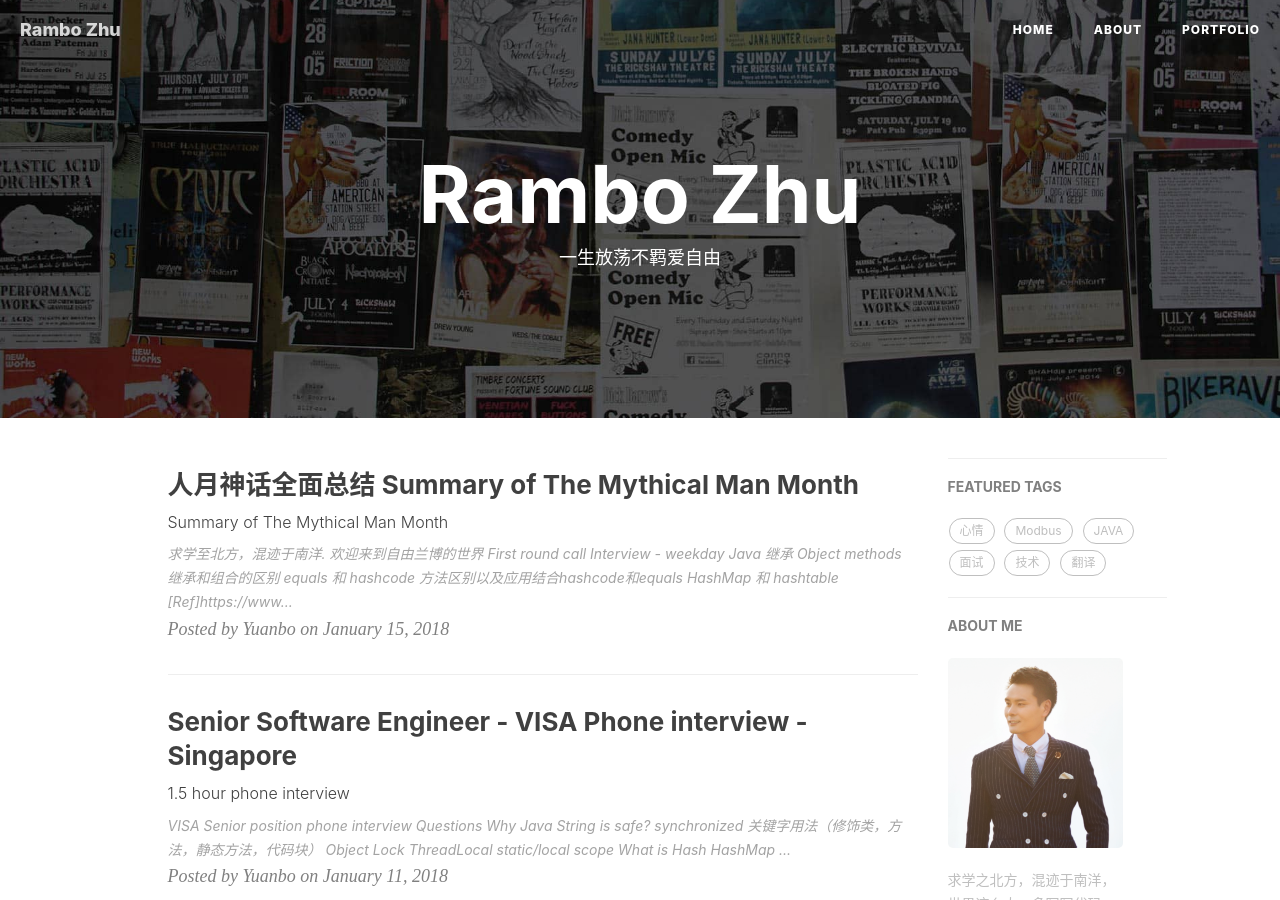
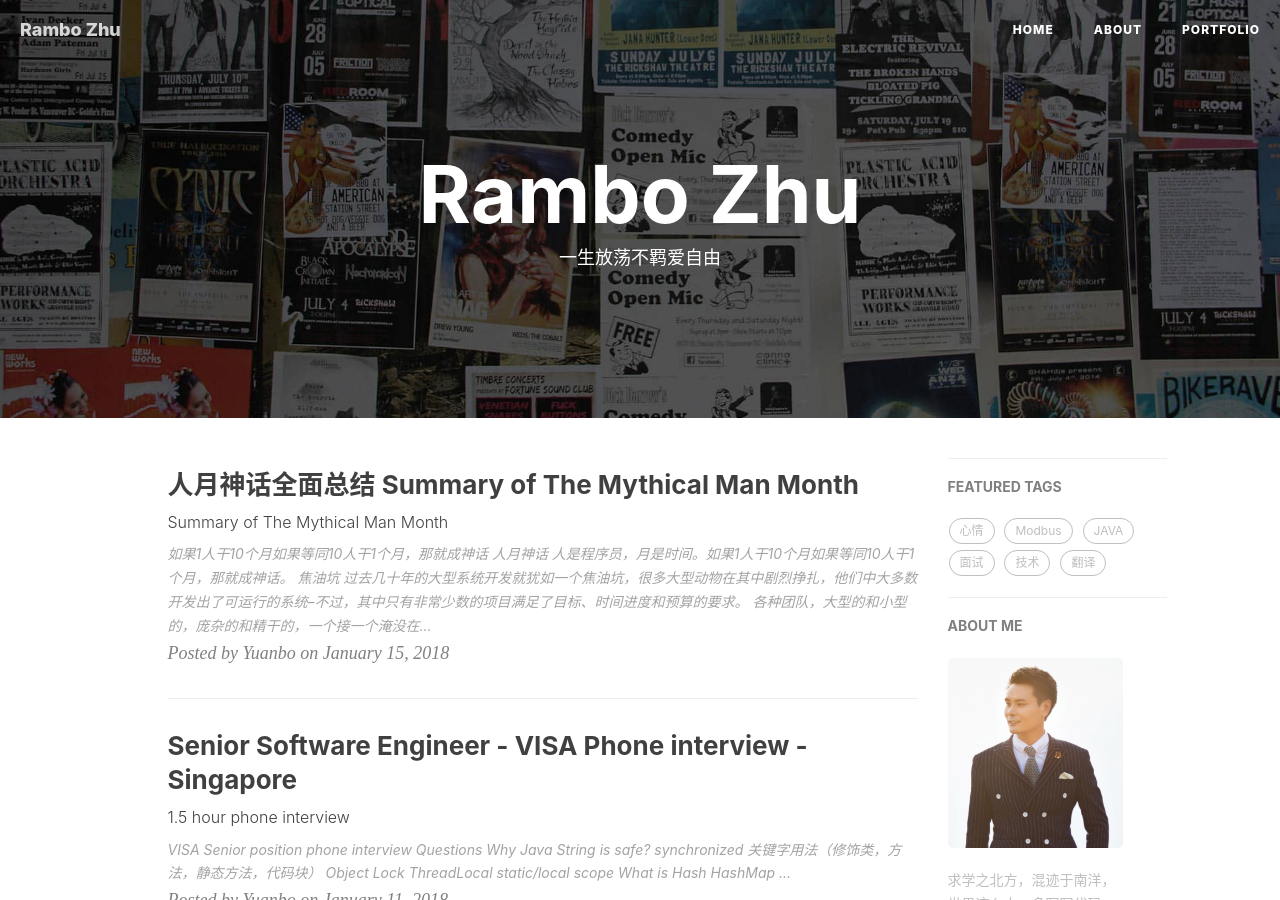
Before and after one commit to freerambo/freerambo.github.io, a Jekyll site: the page built from index.html, in a window 1280 px wide and 900 px high. Built offline with Jekyll 4.4.1, drawn with Linux system fonts in a browser that asks for light colours; nearby versions of some CDN libraries; the list of posts is cut into pages by our own code; comment, search, counter and statistics services are not loaded.

Commit message:
update summary of The Mythical Man Month

```diff
--- a/_posts/2018-01-15-Summary-of-The-Mythical-Man-Month.markdown
+++ b/_posts/2018-01-15-Summary-of-The-Mythical-Man-Month.markdown
@@ -8,27 +8,16 @@ header-img: "img/home-bg-o.jpg"
 catalog:    true
 
 tags:
-    - 面试
+    - 技术
+    - 管理
 ---
 
-> 求学至北方，混迹于南洋. 欢迎来到自由兰博的世界
+> 如果1人干10个月如果等同10人干1个月，那就成神话
 
-## First round
-
->call Interview - weekday
-
-1. Java 继承
-2. Object methods
-3. 继承和组合的区别
-4. equals 和 hashcode 方法区别以及应用结合hashcode和equals
-5. HashMap 和 hashtable  [Ref]<https://www.oschina.net/question/82993_75533>
-6. Test - mockito (verify 方法)
-
-收获： 纯技术面试，基础知识还可以，细节需加强
 
 ## 人月神话
 
-人是程序员，月是时间，，如果1人干10个月如果等同10人干1个月，那就成神话。
+人是程序员，月是时间。如果1人干10个月如果等同10人干1个月，那就成神话。
 
 
 ## 焦油坑
@@ -125,18 +114,18 @@ Mills建议大型项目的每一个部分由一个团队解决，但是该队伍
 
 为了满足目标，每个人都在局部优化自己的程序，很少会有人停下来，考虑一下对客户的整体影响。
 
-培养开发人员从系统整体出发、面向用户的态度是软件编程管理人员最重要的职能。
+培养开发人员`从系统整体出发、面向用户`的态度是软件编程管理人员最重要的职能。
 
 
 ## 提纲挈领
 
 如果要制造一台机器，哪些是关键的文档呢？
 
-目标：定义待满足的目标和需要，定义迫切需要的资源、约束和优先级。
+目标：`定义待满足的目标和需要，定义迫切需要的资源、约束和优先级`。
 
-首先，书面记录决策是必要的。只有记录下来，分歧才会明朗，矛盾才会突出。项目经理常常会不断发现，许多理应被普遍认同的策略，完全不为团队的一些成员所知。每个文档本身就可以作为检查列表或者数据库。
+首先，`书面记录`决策是必要的。只有记录下来，分歧才会明朗，矛盾才会突出。项目经理常常会不断发现，许多理应被普遍认同的策略，完全不为团队的一些成员所知。每个文档本身就可以作为检查列表或者数据库。
 
-项目经理的基本职责是使每个人都向着相同的方向前进。项目经理的主要日常工作是沟通，而不是做出决定；文档使各项计划和决策在整个团队范围内得到交流。
+项目经理的基本职责是`使每个人都向着相同的方向前进`。项目经理的主要日常工作是沟通，而不是做出决定；文档使各项计划和决策在整个团队范围内得到交流。
 
 通过周期性的回顾，他能清楚项目所处的状态，以及哪些需要重点进行更改和调整。
 
@@ -185,7 +174,7 @@ MIT的Multics项目的成果之一，是它对软件编程系统开发的贡献
 
 "细致的功能定义、详细的规格说明、规范化的功能描述说明以及这些方法的实施，大大减少了系统中必须查找的bug数量。 注: 需求文档越详细，bug越少
 
-在编写任何代码之前，规格说明必须提交给测试小组，以详细地检查说明的完整性和明确性 注: 需求文档给测试过一遍
+在编写任何代码之前，规格说明必须提交给测试小组，以详细地检查说明的完整性和明确性 注: `需求文档给测试过一遍`
 
 他将程序开发划分成体系结构设计、设计实现和物理编码实现，每个步骤可以使用自顶向下的方法很好地实现。
 
@@ -199,7 +188,7 @@ MIT的Multics项目的成果之一，是它对软件编程系统开发的贡献
 
 - 最后，设计在每个精化步骤的层次上是可以测试的，所以测试可以尽早开始，并且每个步骤的重点可以放在合适的级别上。
 
-一些糟糕的系统往往就是试图挽救一个基础很差的设计，而对它添加了很多表面装饰般的补丁。自顶向下的方法减少了这样的企图。
+`一些糟糕的系统往往就是试图挽救一个基础很差的设计`，而对它添加了很多表面装饰般的补丁。自顶向下的方法减少了这样的企图。
 
 
 ## 祸起萧墙
@@ -214,7 +203,7 @@ MIT的Multics项目的成果之一，是它对软件编程系统开发的贡献
 
 如果里程碑很模糊，老板就常常会得到一份与实际情况不符的报告。
 
-慢性进度偏离是士气杀手。Microsoft 的 Jim McCarthy 说："如果你错过了一个最终期限（deadline），确保制订下一条 deadline
+`慢性进度偏离是士气杀手`。Microsoft 的 Jim McCarthy 说："如果你错过了一个最终期限（deadline），确保制订下一条 deadline
 
 如果在某项活动开始之前就着手估计，并且每两周进行一次仔细的修订，根据实际情况动态调整时间。当里程碑没有正确反映损失的时间，并对人们形成误导，以致事态无法挽回的时候，它会彻底碾碎小组的士气。
 
```
